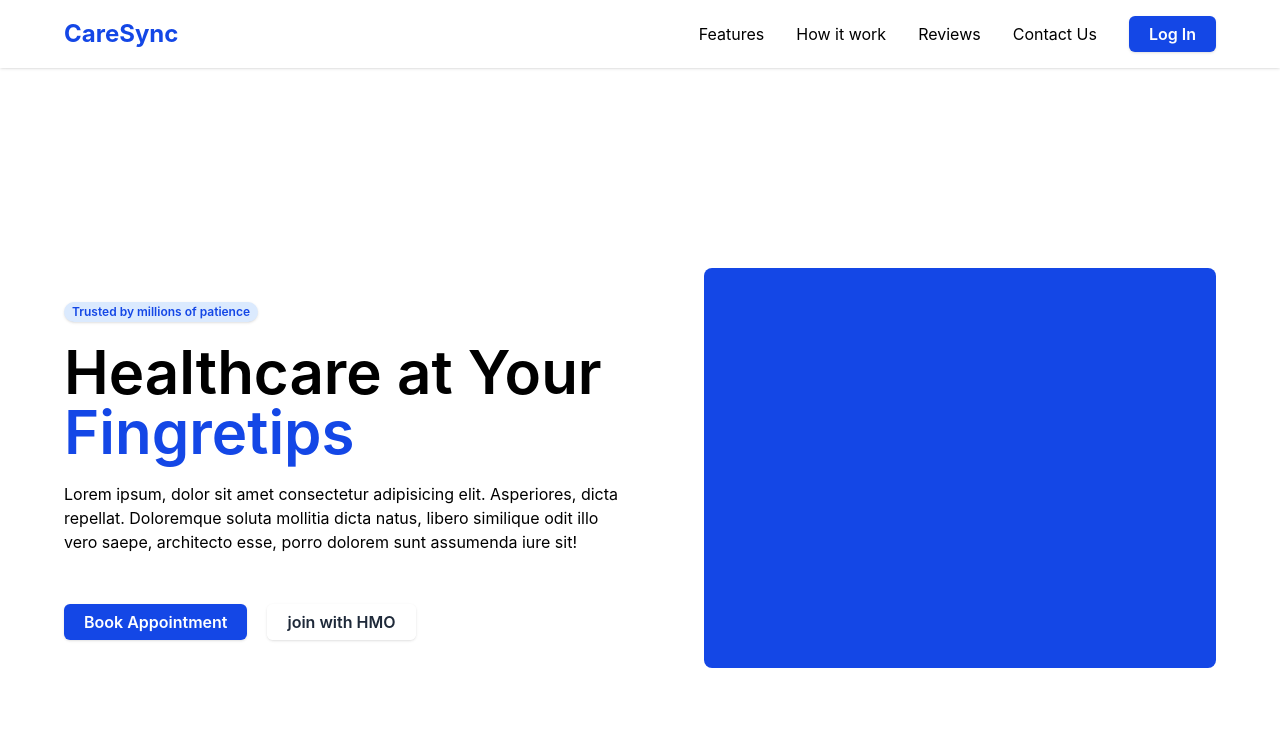
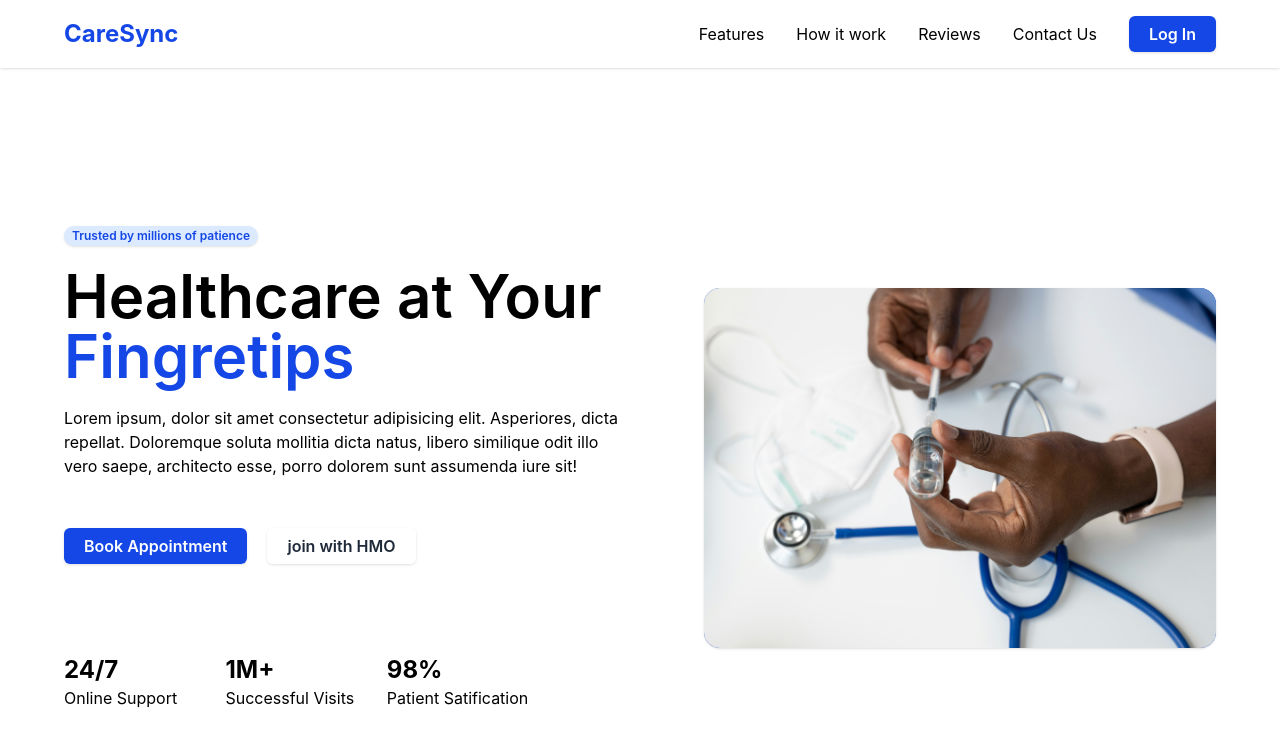
Before and after one commit to Oluwafemimicheal/caresync, a React (Vite) app: page / in a window 1280 px wide. Shown: the top 746 px of the page. Built offline with nearby package versions, Linux system fonts and the light colour scheme.

Commit message:
Work in landing page

```diff
--- a/src/components/landing-page/Hero.tsx
+++ b/src/components/landing-page/Hero.tsx
@@ -1,4 +1,5 @@
 import { Link } from "react-router-dom";
+import heroPic from "../../assets/image/hero-pic.jpg";
 
 const Hero = () => {
   return (
@@ -19,7 +20,7 @@ const Hero = () => {
             dolorem sunt assumenda iure sit!
           </p>
 
-          <div className="space-x-5 mt-14">
+          <div className="space-x-5 my-14">
             <Link
               to={"/login"}
               className="bg-blue-700 text-white shadow px-5 py-2 rounded-md font-semibold hover:shadow-lg"
@@ -33,8 +34,24 @@ const Hero = () => {
               join with HMO
             </Link>
           </div>
+          <div className="grid lg:grid-cols-3 w-max gap-5 pt-10">
+            <div>
+              <h1 className="font-bold text-2xl">24/7</h1>
+              <p>Online Support</p>
+            </div>
+            <div>
+              <h1 className="font-bold text-2xl">1M+</h1>
+              <p>Successful Visits</p>
+            </div>
+            <div>
+              <h1 className="font-bold text-2xl">98%</h1>
+              <p>Patient Satification</p>
+            </div>
+          </div>
         </div>
-        <div className="hidden lg:flex w-full h-100 bg-blue-700 rounded-lg"></div>
+        <div className="hidden lg:flex w-full h-90 bg-blue-700 rounded-2xl overflow-hidden shadow">
+          <img src={heroPic} alt="Docto image" />
+        </div>
       </div>
     </div>
   );
```
Also changed, not shown: src/assets/image/hero-pic.jpg (added).
